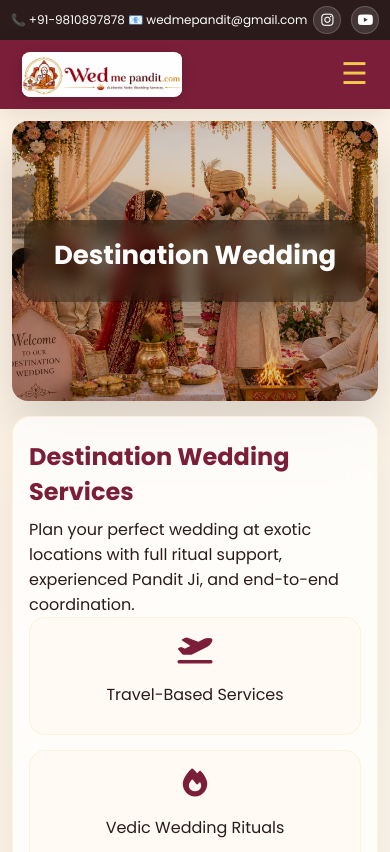
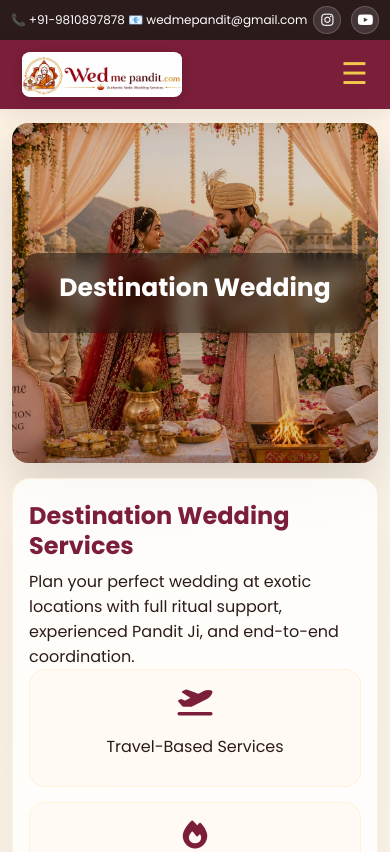
Before and after one commit to Theakaashyadav/wedmepandit-, a plain HTML site: page Services/Vivah/destwed.html in a window 390 px wide. Shown: the top 852 px of the page. Drawn offline with Linux system fonts and the light colour scheme; files that its build step writes are made by us from their sources.

Commit message:
Update destwed.html

```diff
--- a/Services/Vivah/destwed.html
+++ b/Services/Vivah/destwed.html
@@ -8,7 +8,6 @@
   <link rel="stylesheet" href="../style.css">
 
   <style>
-    /* ===== ROOT PALETTE ===== */
 :root {
   --primary: #7b1e3a;
   --secondary: #f2c94c;
@@ -23,18 +22,22 @@
   --shadow-blue: rgba(123, 30, 58, 0.25);
 }
 
-    /* ===== RESET ===== */
 * {
+  margin: 0;
+  padding: 0;
   box-sizing: border-box;
 }
 
 html {
+  width: 100%;
+  overflow-x: hidden;
   scroll-behavior: smooth;
 }
 
 body {
+  width: 100%;
+  min-height: 100vh;
   font-family: 'Poppins', sans-serif;
-      margin: 0;
   background: linear-gradient(135deg, var(--accent), #fff);
   color: var(--text-dark);
   overflow-x: hidden;
@@ -42,6 +45,7 @@
 
 img {
   max-width: 100%;
+  height: auto;
   display: block;
 }
 
@@ -49,34 +53,35 @@
   font-family: inherit;
 }
 
-    /* ===== CONTAINER ===== */
+/* CONTAINER */
 .container {
   width: 100%;
   max-width: 1100px;
   margin: auto;
-      padding: 20px;
+  padding: 24px 18px;
 }
 
-    /* ===== HERO ===== */
+/* HERO */
 .hero-card {
   position: relative;
+  width: 100%;
+  min-height: 380px;
   border-radius: 24px;
   overflow: hidden;
-      height: 380px;
   margin-bottom: 80px;
   box-shadow: 0 20px 50px var(--shadow-medium);
 }
 
 .hero-card img {
   width: 100%;
-      height: 100%;
+  height: 380px;
   object-fit: cover;
   filter: brightness(0.85);
   transition: 0.5s ease;
 }
 
 .hero-card:hover img {
-      transform: scale(1.05);
+  transform: scale(1.04);
 }
 
 .hero-overlay {
@@ -86,32 +91,31 @@
   align-items: flex-end;
   justify-content: center;
   text-align: center;
-      padding: 20px;
+  padding: 22px;
 }
 
 .hero-content {
   width: 100%;
-      max-width: 600px;
-      background: rgba(0, 0, 0, 0.45);
+  max-width: 620px;
+  background: rgba(0, 0, 0, 0.48);
   backdrop-filter: blur(8px);
   -webkit-backdrop-filter: blur(8px);
-      padding: 30px 40px;
-      border-radius: 16px;
-      color: white;
+  padding: 30px 36px;
+  border-radius: 18px;
+  color: var(--white);
   box-shadow: 0 10px 40px rgba(0, 0, 0, 0.3);
 }
 
 .hero-content h1 {
-      font-size: clamp(28px, 5vw, 42px);
+  font-size: clamp(26px, 5vw, 42px);
   line-height: 1.2;
-      margin: 0 0 10px;
+  margin-bottom: 10px;
 }
 
 .hero-content p {
   font-size: clamp(14px, 2vw, 16px);
-      line-height: 1.6;
-      margin: 0;
-      opacity: 0.9;
+  line-height: 1.65;
+  opacity: 0.92;
 }
 
 .hero-content button {
@@ -127,15 +131,15 @@
 }
 
 .hero-content button:hover {
-      transform: scale(1.05);
+  transform: translateY(-2px) scale(1.03);
   box-shadow: 0 10px 25px var(--shadow-blue);
 }
 
-    /* ===== FLOATING DETAILS CARD ===== */
+/* DETAILS */
 .details {
   position: relative;
   margin-top: -60px;
-      background: rgba(255, 255, 255, 0.75);
+  background: rgba(255, 255, 255, 0.78);
   backdrop-filter: blur(20px);
   -webkit-backdrop-filter: blur(20px);
   border-radius: 20px;
@@ -146,17 +150,18 @@
 
 .details h2 {
   color: var(--primary);
-      margin: 0 0 8px;
   font-size: clamp(24px, 4vw, 32px);
+  margin-bottom: 8px;
+  line-height: 1.25;
 }
 
 .subtitle {
   color: #666;
-      margin: 0 0 25px;
-      line-height: 1.6;
+  margin-bottom: 25px;
+  line-height: 1.7;
 }
 
-    /* ===== FEATURE GRID ===== */
+/* GRID */
 .grid {
   display: grid;
   grid-template-columns: repeat(auto-fit, minmax(190px, 1fr));
@@ -166,14 +171,14 @@
 .card {
   background: var(--light);
   border-radius: 16px;
-      padding: 20px;
+  padding: 22px 18px;
   text-align: center;
   transition: 0.3s ease;
   border: 1px solid rgba(242, 201, 76, 0.15);
 }
 
 .card:hover {
-      transform: translateY(-8px);
+  transform: translateY(-6px);
   box-shadow: 0 15px 35px var(--shadow-blue);
 }
 
@@ -184,21 +189,21 @@
 }
 
 .card h3,
-    .card h4,
-    .card p {
-      margin-top: 8px;
-      margin-bottom: 8px;
+.card h4 {
+  margin: 8px 0;
+  line-height: 1.35;
 }
 
 .card p {
-      line-height: 1.6;
+  margin: 8px 0;
+  line-height: 1.65;
 }
 
-    /* ===== SPLIT SECTION ===== */
+/* SPLIT */
 .split {
   display: grid;
-      grid-template-columns: 1fr 1fr;
-      gap: 25px;
+  grid-template-columns: repeat(2, 1fr);
+  gap: 24px;
   margin-top: 30px;
 }
 
@@ -212,35 +217,28 @@
 
 .box h3 {
   color: var(--primary);
-      margin: 0 0 10px;
+  margin-bottom: 10px;
+  line-height: 1.35;
 }
 
 .box p {
   line-height: 1.7;
-      margin: 0;
 }
 
-    /* ===== CTA ===== */
-/* ===== CTA ===== */
+/* CTA */
 .cta {
   margin-top: 50px;
   text-align: center;
-  padding: 40px 30px;
+  padding: 40px 28px;
   border-radius: 18px;
-
   background: var(--primary);
   color: var(--white);
-
   border: 1px solid rgba(242, 201, 76, 0.4);
-
-  /* stronger premium shadow */
   box-shadow: 0 20px 50px var(--shadow-blue);
-
   position: relative;
   overflow: hidden;
 }
 
-/* subtle glow effect */
 .cta::before {
   content: "";
   position: absolute;
@@ -252,7 +250,6 @@
   pointer-events: none;
 }
 
-/* Badge */
 .cta-badge {
   display: inline-block;
   background: var(--secondary);
@@ -264,54 +261,51 @@
   margin-bottom: 12px;
 }
 
-/* Heading */
 .cta h2 {
   font-size: clamp(24px, 4vw, 32px);
   margin-bottom: 10px;
+  line-height: 1.3;
 }
 
-/* Text */
 .cta p {
   line-height: 1.7;
-  opacity: 0.9;
-  max-width: 600px;
+  opacity: 0.92;
+  max-width: 620px;
   margin: auto;
 }
 
-/* Button */
 .cta button {
   margin-top: 18px;
   padding: 13px 30px;
   border-radius: 30px;
   border: none;
-
   background: var(--secondary);
   color: var(--dark);
-
   font-weight: 600;
   font-size: 15px;
   cursor: pointer;
-
-  transition: all 0.3s ease;
+  transition: 0.3s ease;
 }
 
-/* Hover effect */
 .cta button:hover {
   transform: translateY(-4px) scale(1.03);
   box-shadow: 0 12px 30px rgba(242, 201, 76, 0.4);
 }
-    /* ===== TABLET RESPONSIVE ===== */
+
+/* TABLET */
 @media (max-width: 992px) {
   .container {
-        padding: 18px;
+    padding: 20px 16px;
   }
 
-      .hero-card {
+  .hero-card,
+  .hero-card img {
+    min-height: 340px;
     height: 340px;
   }
 
   .hero-content {
-        padding: 26px 30px;
+    padding: 26px 28px;
   }
 
   .details {
@@ -319,16 +313,20 @@
   }
 }
 
-    /* ===== MOBILE RESPONSIVE ===== */
+/* MOBILE */
 @media (max-width: 768px) {
   .container {
-        padding: 15px;
+    padding: 16px 14px;
   }
 
   .hero-card {
-        height: 320px;
+    min-height: 320px;
     border-radius: 18px;
     margin-bottom: 70px;
+  }
+
+  .hero-card img {
+    height: 320px;
   }
 
   .hero-overlay {
@@ -337,13 +335,13 @@
   }
 
   .hero-content {
-        padding: 24px 22px;
+    padding: 24px 20px;
   }
 
   .hero-content button,
   .cta button {
     width: 100%;
-        max-width: 260px;
+    max-width: 270px;
   }
 
   .details {
@@ -353,7 +351,7 @@
   }
 
   .grid {
-        grid-template-columns: repeat(2, 1fr);
+    grid-template-columns: repeat(2, minmax(0, 1fr));
     gap: 15px;
   }
 
@@ -363,20 +361,31 @@
   }
 
   .cta {
-        padding: 25px 20px;
+    padding: 28px 20px;
   }
 }
 
-    /* ===== SMALL MOBILE ===== */
+/* SMALL MOBILE */
+@media (max-width: 520px) {
+  .grid {
+    grid-template-columns: 1fr;
+  }
+}
+
+/* EXTRA SMALL */
 @media (max-width: 480px) {
   .container {
-        padding: 12px;
+    padding: 14px 12px;
   }
 
   .hero-card {
-        height: 280px;
+    min-height: 280px;
     border-radius: 16px;
     margin-bottom: 60px;
+  }
+
+  .hero-card img {
+    height: 280px;
   }
 
   .hero-overlay {
@@ -389,7 +398,7 @@
   }
 
   .hero-content h1 {
-        font-size: 26px;
+    font-size: 25px;
   }
 
   .hero-content p {
@@ -397,17 +406,13 @@
   }
 
   .hero-content button {
-        padding: 11px 22px;
+    padding: 11px 20px;
     font-size: 14px;
   }
 
   .details {
     margin-top: -45px;
     padding: 22px 16px;
-      }
-
-      .grid {
-        grid-template-columns: 1fr;
   }
 
   .card {
@@ -419,18 +424,22 @@
   }
 
   .cta {
-        padding: 22px 16px;
+    padding: 24px 16px;
   }
 
   .cta button {
-        padding: 11px 22px;
+    padding: 12px 20px;
     font-size: 14px;
   }
 }
 
-    /* ===== EXTRA SMALL DEVICES ===== */
+/* VERY SMALL */
 @media (max-width: 360px) {
   .hero-card {
+    min-height: 250px;
+  }
+
+  .hero-card img {
     height: 250px;
   }
 
```
Lines whose indentation alone changed are shown as unchanged.
